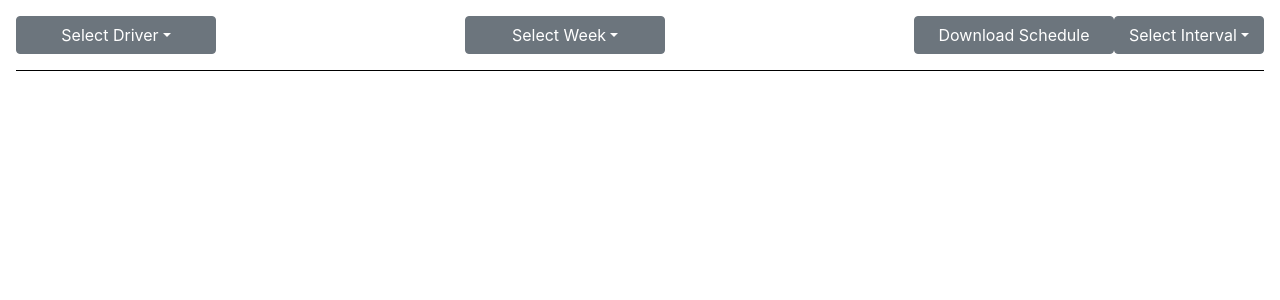
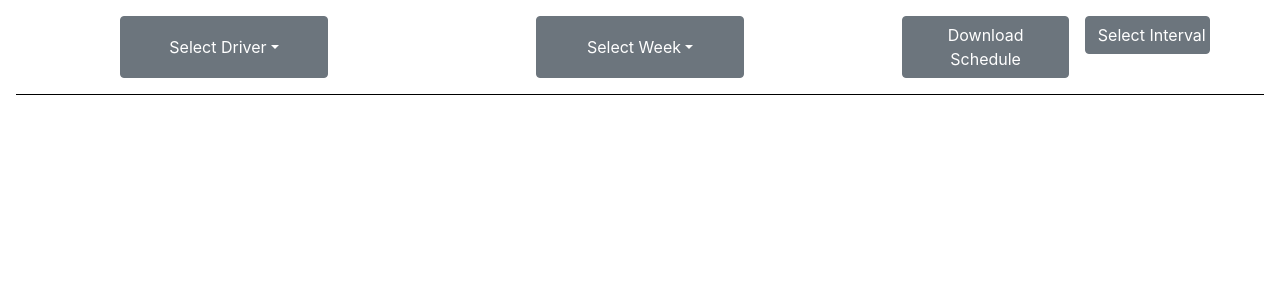
Before and after one commit to jusungchai/scheduling-app, a React (Create React App) app: page / in a window 1280 px wide. Shown: the top 300 px of the page. Built offline with nearby package versions, Linux system fonts and the light colour scheme.

Commit message:
fix header styling

```diff
--- a/src/components/Header.js
+++ b/src/components/Header.js
@@ -27,7 +27,7 @@ export default function Header(props) {
   return (
     <div id="inner-header">
       <div className="dropdown" id="driver-list">
-        <button className="btn btn-secondary dropdown-toggle" type="button" id="dropdownMenu2" data-toggle="dropdown" aria-haspopup="true" aria-expanded="false" style={{ width: "200px" }}>
+        <button className="btn btn-secondary dropdown-toggle" type="button" id="dropdownMenu2" data-toggle="dropdown" aria-haspopup="true" aria-expanded="false" style={{ width: "50%" }}>
           {driver}
         </button>
         <div className="dropdown-menu" aria-labelledby="dropdownMenu2">
@@ -36,7 +36,7 @@ export default function Header(props) {
       </div>
 
       <div className="dropdown" id="week-list">
-        <button className="btn btn-secondary dropdown-toggle" type="button" id="dropdownMenu2" data-toggle="dropdown" aria-haspopup="true" aria-expanded="false" style={{ width: "200px" }}>
+        <button className="btn btn-secondary dropdown-toggle" type="button" id="dropdownMenu2" data-toggle="dropdown" aria-haspopup="true" aria-expanded="false" style={{ width: "50%" }}>
           {week}
         </button>
         <div className="dropdown-menu" aria-labelledby="dropdownMenu2" id="week-dropdown">
@@ -45,12 +45,12 @@ export default function Header(props) {
       </div>
 
       <div id="report-container">
-        <button className="btn btn-secondary" type="button" onClick={createCSV} style={{ width: "200px" }}>
+        <button className="btn btn-secondary" type="button" onClick={createCSV} style={{ width: "40%", marginRight: "1em" }}>
           Download Schedule
         </button>
 
-        <div className="dropdown" id="report-interval-list">
-          <button className="btn btn-secondary dropdown-toggle" type="button" id="dropdownMenu2" data-toggle="dropdown" aria-haspopup="true" aria-expanded="false" style={{ width: "150px" }}>
+        <div className="dropdown" id="report-interval-list" style={{ width: "30%" }}>
+          <button className="btn btn-secondary dropdown-toggle" type="button" id="dropdownMenu2" data-toggle="dropdown" aria-haspopup="true" aria-expanded="false" style={{ width: "100%" }}>
             {reportInterval}
           </button>
           <div className="dropdown-menu" aria-labelledby="dropdownMenu2">
--- a/src/styles/Header.css
+++ b/src/styles/Header.css
@@ -4,11 +4,13 @@
   width: 100%;
 }
 
-#report-container {
-  display: flex;
-}
-
 #week-dropdown {
   overflow-y: scroll;
   height: 500px;
 }
+
+#driver-list, #week-list, #report-container {
+  display: flex;
+  flex: 1;
+  justify-content: center;
+}
```
